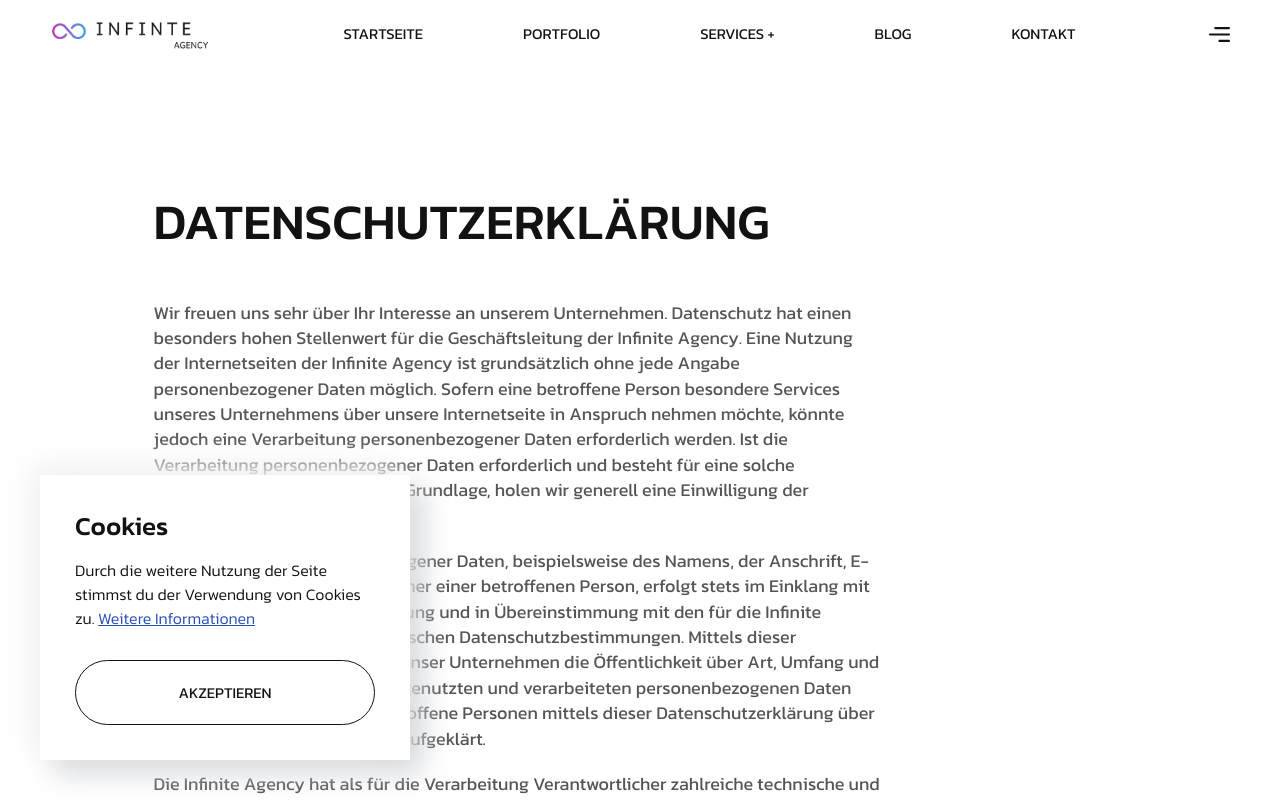
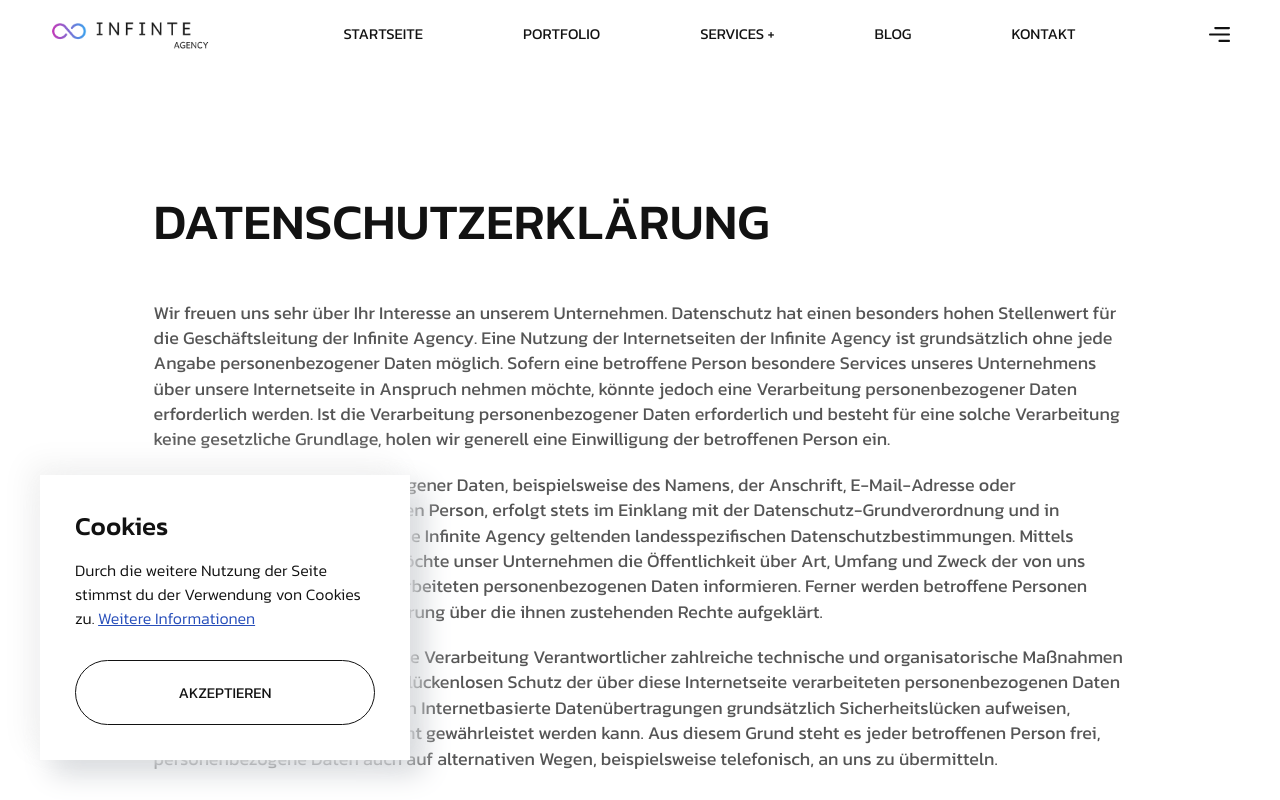
Before and after one commit to forthefuture05/nextjs_infiniteagency_08.08.2023, a Next.js app: page /datenschutz in a window 1280 px wide. Shown: the top 800 px of the page. Built offline with nearby package versions, Linux system fonts and the light colour scheme.

Commit message:
Blog Post Design Issue fixed

```diff
--- a/src/big/EditorJsTransformer/EditorJsTransformer.module.css
+++ b/src/big/EditorJsTransformer/EditorJsTransformer.module.css
@@ -7,7 +7,7 @@
     line-height: 141.667%;
     margin: 0;
     margin-bottom: 20px;
-    max-width: 75%;
+    max-width: 100%;
     /* 141.667% */
 }
 
```
